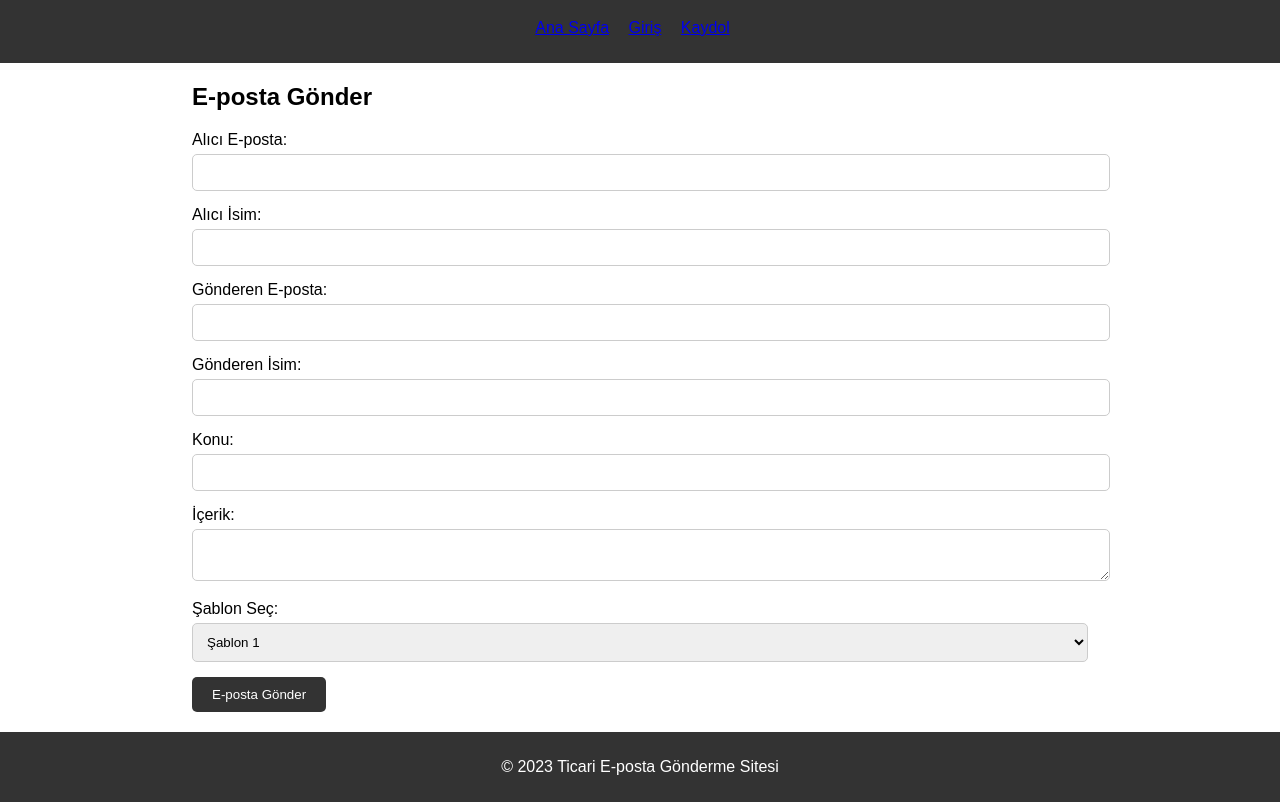
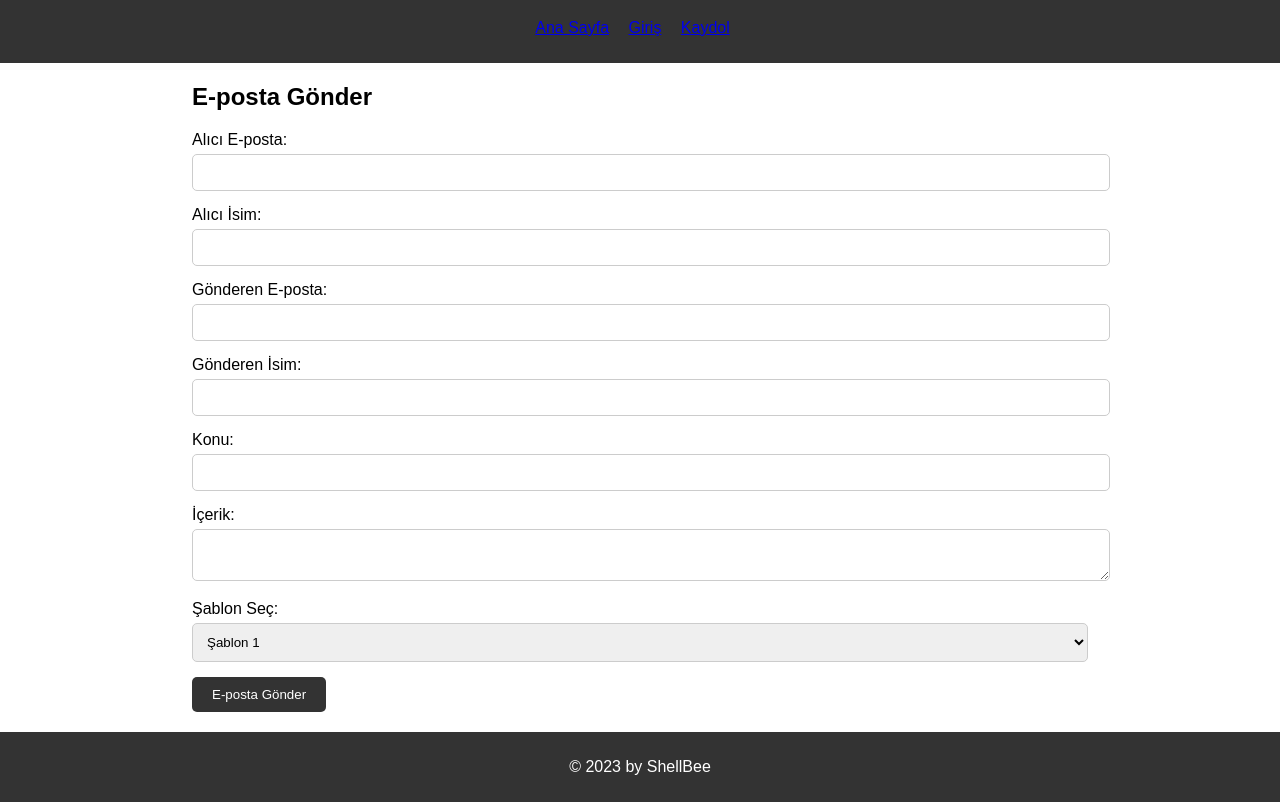
Before and after one commit to yunus-EmreX/fakemailsender, a plain HTML site: page index.html in a window 1280 px wide. Shown: the part 71-873 px from the top of the page. Drawn offline with Linux system fonts and the light colour scheme.

Commit message:
Update index.html

```diff
--- a/index.html
+++ b/index.html
@@ -49,7 +49,7 @@
     </section>
 
     <footer>
-        <p>&copy; 2023 Ticari E-posta Gönderme Sitesi</p>
+        <p>&copy; 2023 by ShellBee</p>
     </footer>
 
     <script src="script.js"></script>
```
